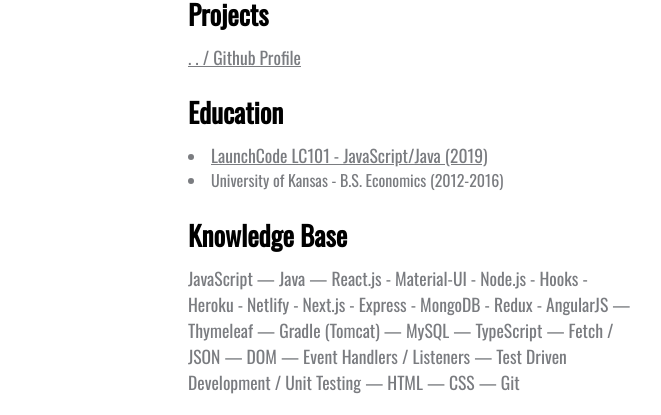
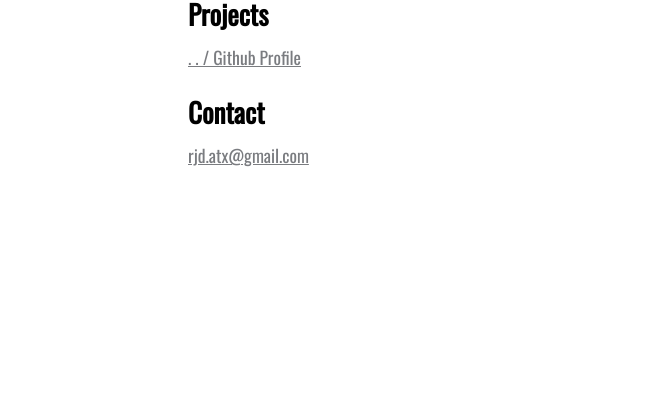
Before and after one commit to rd-demos/portfolio, a plain HTML site: page index.html in a window 1280 px wide. Shown: the part 426-841 px from the top of the page, 452-1113 px from the left. After the commit the page ends 800 px from the top, so only its background shows below. Drawn offline with nearby package versions, Linux system fonts and the light colour scheme.

Commit message:
Update index.html

```diff
--- a/index.html
+++ b/index.html
@@ -58,28 +58,10 @@
           for coming up with efficient solutions to complicated problems, by way
           of code.
         </p>
-
         <h2>Projects</h2>
         <a href="https://github.com/r-doherty" target="_blank"
           >. . / Github Profile</a
         >
-        <h2>Education</h2>
-        <li>
-          <a href="https://www.launchcode.org/" target="_blank"
-            >LaunchCode LC101 - JavaScript/Java (2019)</a
-          >
-        </li>
-        <li>University of Kansas - B.S. Economics (2012-2016)</li>
-
-        <h2>Knowledge Base</h2>
-        <p style="display: inline;">
-          JavaScript — Java — React.js - Material-UI - Node.js - Hooks - Heroku
-          - Netlify - Next.js - Express - MongoDB - Redux - AngularJS —
-          Thymeleaf — Gradle (Tomcat) — MySQL — TypeScript — Fetch / JSON — DOM
-          — Event Handlers / Listeners — Test Driven Development / Unit Testing
-          — HTML — CSS — Git
-        </p>
-
         <h2>Contact</h2>
         <a href="mailto:rjd.atx@gmail.com">rjd.atx@gmail.com</a>
       </div>
```
